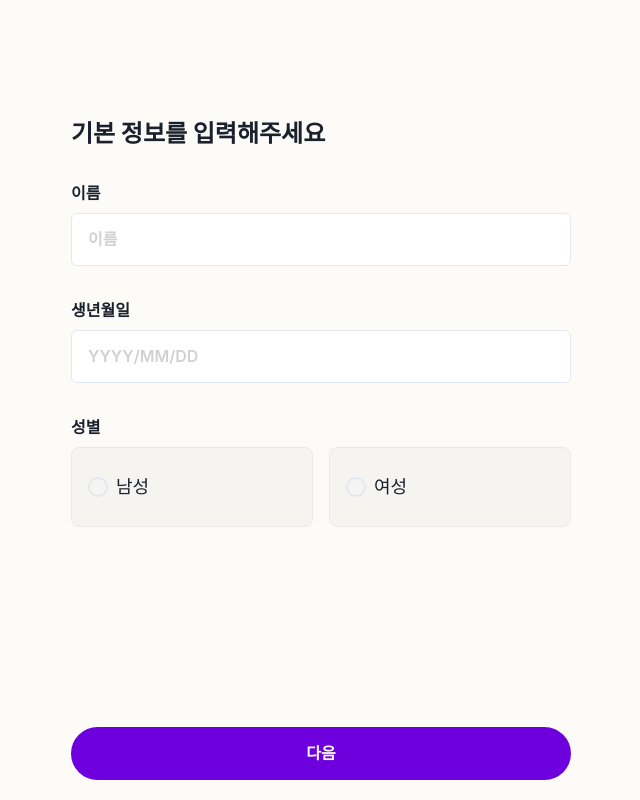
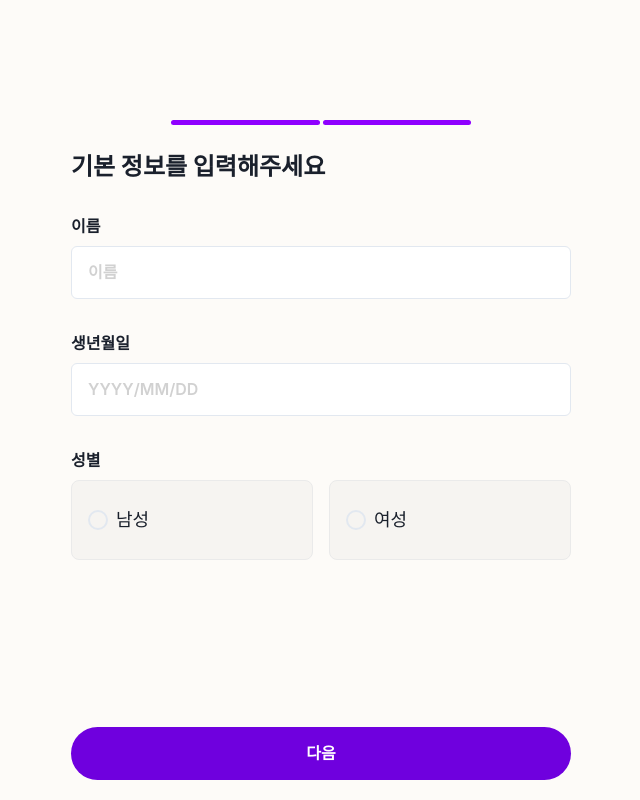
Before and after one commit to foodteacher/FoodTeacherV2-FE, a Next.js app: page /signup in a window 1280 px wide. Shown: the whole page, without its empty margins (319-959 px from the left). Built offline with nearby package versions, Linux system fonts and the light colour scheme.

Commit message:
feat : progress bar
Refs:[#21]

```diff
--- a/app/(featured-slice)/shared/ui/Input/SignupInput.tsx
+++ b/app/(featured-slice)/shared/ui/Input/SignupInput.tsx
@@ -3,7 +3,6 @@ import React from "react";
 import { FormInputProp } from "./type";
 
 const SignupInput = ({ register, ...props }: FormInputProp) => {
-  console.log(props);
   return (
     <Input
       {...props}
--- a/app/(featured-slice)/shared/ui/funnel/Funnel.tsx
+++ b/app/(featured-slice)/shared/ui/funnel/Funnel.tsx
@@ -1,7 +1,8 @@
 "use client";
 import { FunnelState } from "@/app/(featured-slice)/widgets/signup-funnel/types";
-import { Box, Button, ButtonGroup, Progress } from "@chakra-ui/react";
+import { Box } from "@chakra-ui/react";
 import React, { createContext, useContext, PropsWithChildren } from "react";
+import { ProgressBar } from "../progress-box";
 
 const FunnelProvider = createContext<FunnelState | null>(null);
 
@@ -31,6 +32,7 @@ const Funnel = ({
             );
           })}
         </ButtonGroup> */}
+
         {children}
       </Box>
     </FunnelProvider.Provider>
--- /dev/null
+++ b/app/(featured-slice)/shared/ui/progress-box/ProgressBar.tsx
@@ -0,0 +1,26 @@
+import { Box, Flex } from "@chakra-ui/react";
+import React from "react";
+
+const ProgressBox = ({ focus }: { focus: string }) => {
+  const progressColor =
+    focus === "0" ? "#E7E5E2" : focus === "1" ? "#D49EFF" : "#8F00FF";
+
+  return (
+    <Box bg={progressColor} flexGrow={"1"} h={"5px"} borderRadius={"4px"} />
+  );
+};
+
+export const ProgressBar = ({ orderArr }: { orderArr: string[] }) => {
+  return (
+    <Flex
+      gap={"3px"}
+      margin={"0px auto 28px auto"}
+      w={"300px"}
+      justifyContent={"center"}
+    >
+      {orderArr.map((ele) => {
+        return <ProgressBox key={ele} focus={ele} />;
+      })}
+    </Flex>
+  );
+};
--- /dev/null
+++ b/app/(featured-slice)/shared/ui/progress-box/index.ts
@@ -0,0 +1 @@
+export { ProgressBar } from "./ProgressBar";
--- a/app/(featured-slice)/widgets/signup-funnel/ui/funnel/SignupFunnel.tsx
+++ b/app/(featured-slice)/widgets/signup-funnel/ui/funnel/SignupFunnel.tsx
@@ -4,6 +4,7 @@ import { useState } from "react";
 import { useFunnel } from "@/app/(featured-slice)/shared/hooks/useFunnel";
 import Funnel from "@/app/(featured-slice)/shared/ui/funnel/Funnel";
 import { SignupState } from "../../types";
+import { ProgressBar } from "@/app/(featured-slice)/shared/ui/progress-box";
 
 export const SignupFunnel = () => {
   const { changeNextStep, initializeStep, currentStep, progress, steps } =
@@ -32,6 +33,7 @@ export const SignupFunnel = () => {
         bg={"#FDFBF8"}
         w={["100%", "100%", "740px"]}
       >
+        <ProgressBar orderArr={steps} />
         <Funnel.Step name="info">
           <UserInfo goNextStep={changeNextStep} setState={setSurveyState} />
         </Funnel.Step>
--- a/app/(featured-slice)/widgets/signup-funnel/ui/step/UserPysicalStep.tsx
+++ b/app/(featured-slice)/widgets/signup-funnel/ui/step/UserPysicalStep.tsx
@@ -1,3 +1,4 @@
+"use client";
 import {
   Box,
   Flex,
--- a/app/(featured-slice)/widgets/signup-funnel/ui/step/UserRegisterStep.tsx
+++ b/app/(featured-slice)/widgets/signup-funnel/ui/step/UserRegisterStep.tsx
@@ -24,11 +24,12 @@ export const UserRegisterStep = () => {
         right={0}
         bottom={0}
         left={0}
-        padding={"20px 10px"}
         w={["100%", "100%", "740px"]}
         margin={"0 auto"}
         flexDir={"column"}
         gap={"16px"}
+        padding={["16px", "16px", "20px 120px"]}
+        bg={"#FDFBF8"}
       >
         <Button
           bg={"transparent"}
```
Also changed, not shown: app/(featured-slice)/widgets/signup-funnel/ui/step/UserInfoStep.tsx (+2 -10 lines).
